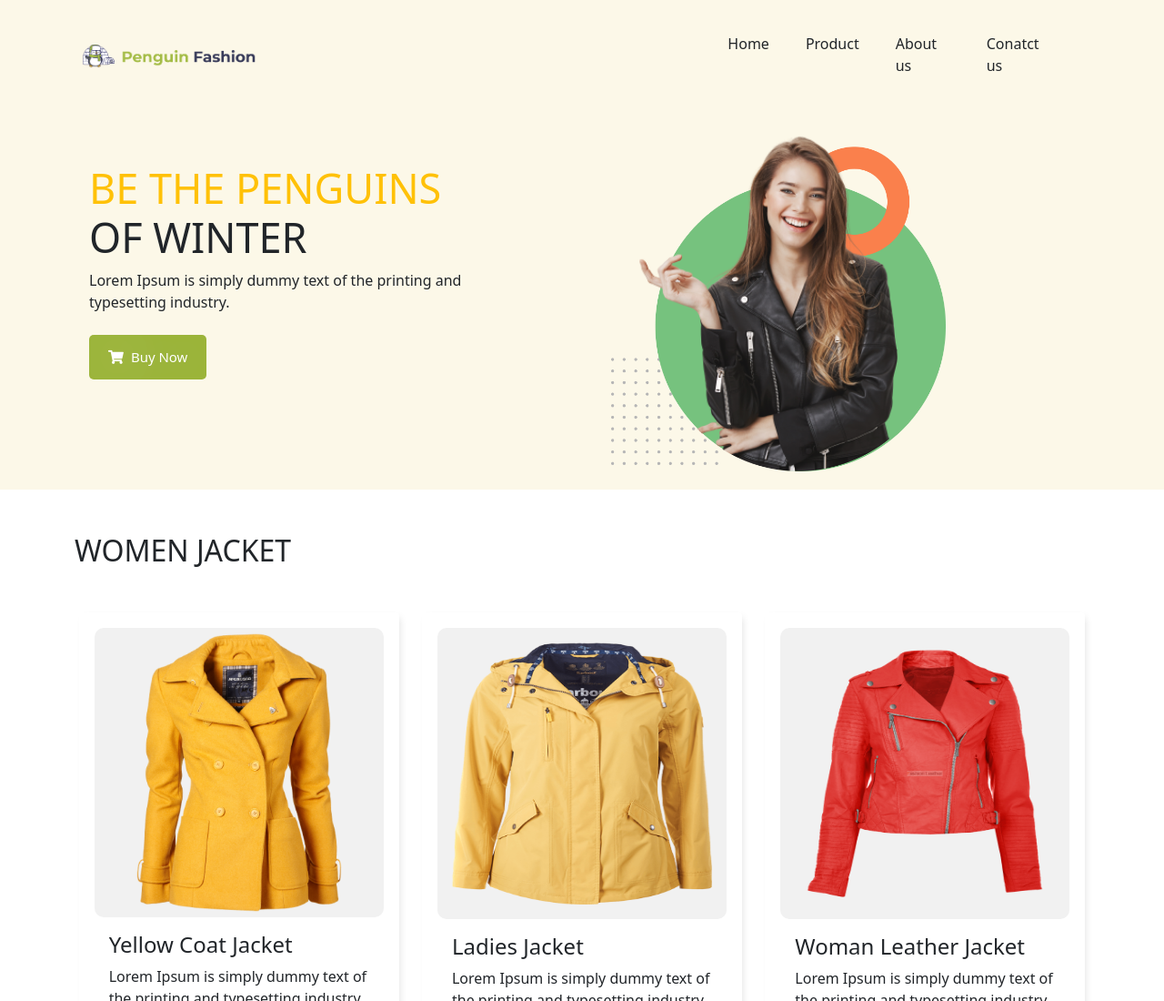
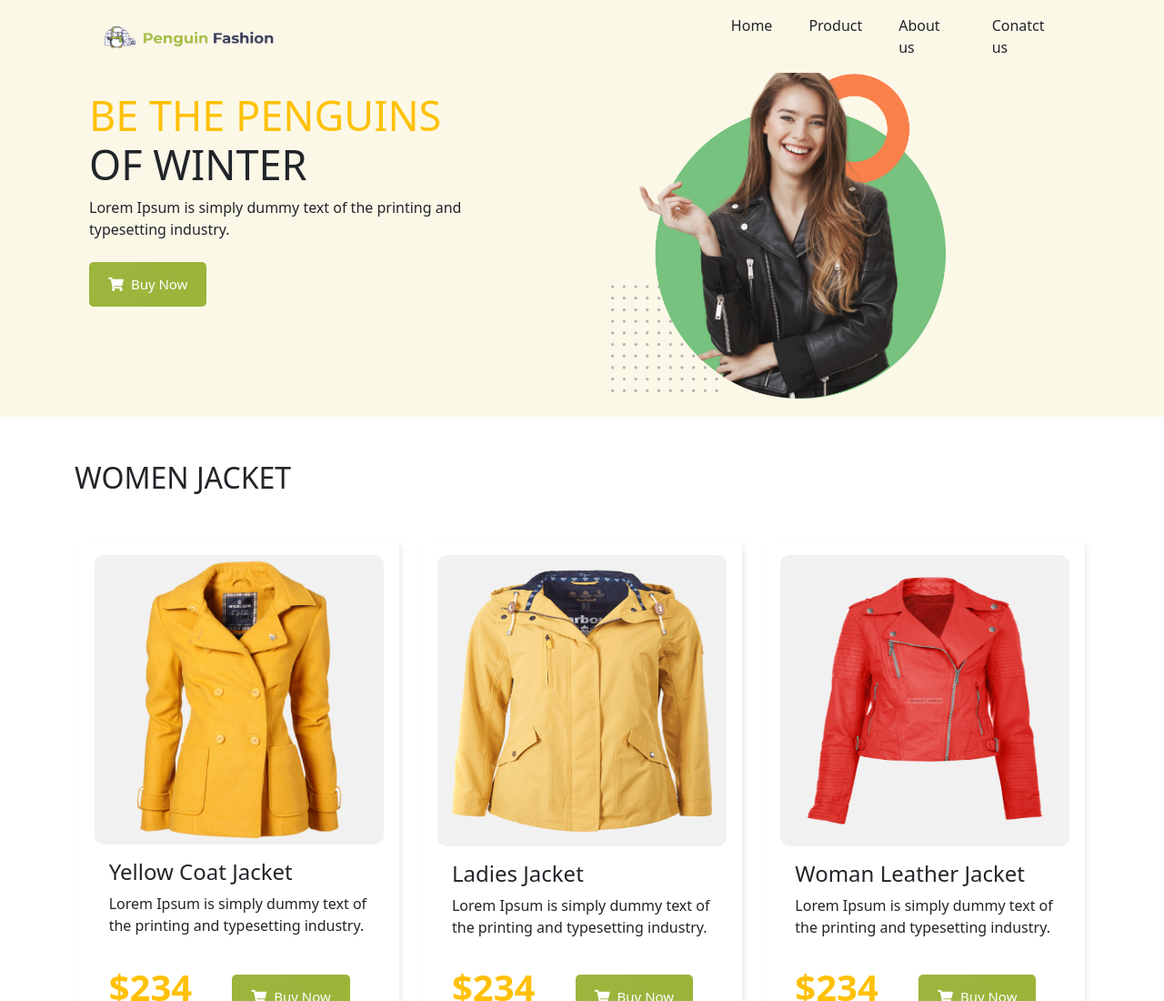
Before and after one commit to Sumon360-code/Creating-Assignment-by-Bootstrap, a plain HTML site: page index.html in a window 1280 px wide. Shown: the top 1100 px of the page at 91% size. Drawn offline with nearby package versions, Linux system fonts and the light colour scheme.

Commit message:
e-commerce

```diff
--- a/index.html
+++ b/index.html
@@ -15,13 +15,13 @@
 <!-- header section  -->
 <header class=" header-main">
    <div class="container">
-    <nav class="navbar navbar-expand-lg navbar-light p-2">
-      <div class="main-content-part">
+    <nav class="navbar fixed-top navbar-expand-lg navbar-light p-2">
+      <div class="main-content-part container">
         <button class="navbar-toggler" type="button" data-bs-toggle="collapse" data-bs-target="#navbarTogglerDemo01" aria-controls="navbarTogglerDemo01" aria-expanded="false" aria-label="Toggle navigation">
           <span class="navbar-toggler-icon"></span>
         </button>
         <div class="collapse navbar-collapse" id="navbarTogglerDemo01">
-          <a class="navbar-brand" href="#"><img class="img-fluid logo-left " src="Logo, Icon/Group 33072.png" alt=""></a>
+          <a class="navbar-brand left-logo" href="#"><img class="img-fluid logo-left " src="Logo, Icon/Group 33072.png" alt=""></a>
 
           <div class="d-flex w-100">
               <ul class="navbar-nav me-auto me-2 mb-lg-0">
--- a/style.css
+++ b/style.css
@@ -3,7 +3,7 @@
     width: 40%;
 }
 ul{
-    margin-left: 12.9rem;
+    margin-left: 12.3rem;
 }
 nav ul li a{
     color: #555;
@@ -15,6 +15,13 @@ nav ul li a{
     border-radius: 5px;
     background-color: #9BB439;
     text-shadow: 1px 0px 59px;
+}
+.left-logo{
+    margin-left: 2rem;
+}
+nav{
+    background-color:#fcf8e8;
+
 }
 .header-main{
     background-color:#fcf8e8 ;
@@ -82,8 +89,8 @@ width: 100%;
     margin-top: 150px;
 }
 .team-section .col-lg-3 a{
-    margin-right: 10px;
-    font-size: 18px;
+    margin-right: 0.7rem;
+    font-size: 1.1rem;
 }
 
 footer{
```
